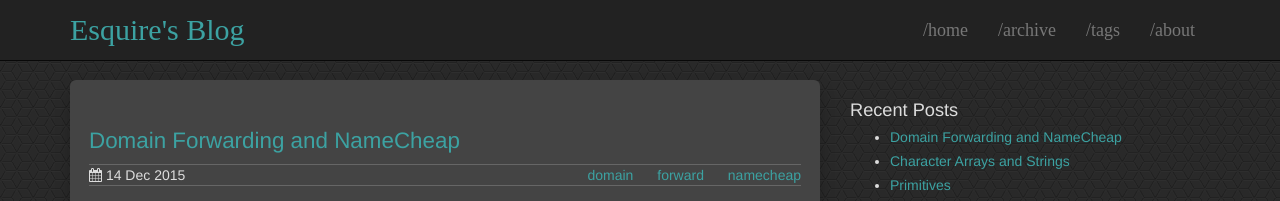
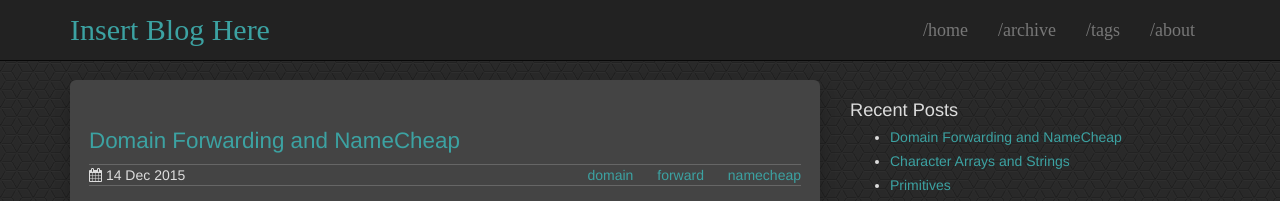
Before and after one commit to esquireatlarge/esquireatlarge.github.io, a Jekyll site: the page built from index.html, in a window 1280 px wide. Shown: the top 201 px of the page. Built offline with Jekyll 4.4.1, drawn with Linux system fonts in a browser that asks for light colours.

Commit message:
Update _config.yml
Provided a slightly less copyright infringy-name (I think the actual Esquire might not like it, if they ever cared.)

```diff
--- a/_config.yml
+++ b/_config.yml
@@ -1,7 +1,7 @@
 # Jekyll configuration
 
-name: Esquire's Blog
-description: There's stuff on here...
+name: Insert Blog Here
+description: A software developer's blog
 
 url: http://esquireatlarge.github.io
 #url: http://localhost:4000
```
